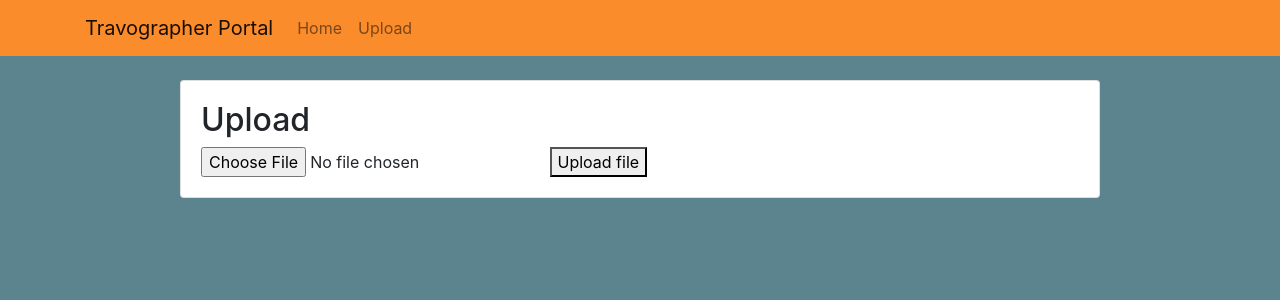
After one commit to vinaysomawat/Travographer-Portal, a Django app: page /upload/ in a window 1280 px wide. The commit adds this page. Shown: the top 300 px of the page. Run offline with Django 3.2, Linux system fonts and the light colour scheme; some libraries are stand-ins or nearby versions.

Commit message:
upload file option added

```diff
--- a/uploadportal/templates/base.html
+++ b/uploadportal/templates/base.html
@@ -18,6 +18,9 @@
         <ul class="navbar-nav">
           <li class="nav-item">
             <a class="nav-link" href="{% url 'home' %}">Home</a>
+          </li>
+          <li class="nav-item">
+            <a class="nav-link" href="{% url 'upload' %}">Upload</a>
           </li>
         </ul>
       </div>
--- a/uploadportal/templates/home.html
+++ b/uploadportal/templates/home.html
@@ -5,4 +5,6 @@
  <li class="card-text">Upload the image files.</li>
     <li class="card-text">View uploaded files.</li>
 
+
+
 {% endblock %}
--- /dev/null
+++ b/uploadportal/templates/upload.html
@@ -0,0 +1,14 @@
+{% extends 'base.html' %}
+
+{% block content %}
+   <h2>Upload</h2>
+  <form method="post" enctype="multipart/form-data">
+    {% csrf_token %}
+    <input type="file" name="document">
+    <button type="submit">Upload file</button>
+  </form>
+  {% if url %}
+    <p>Uploaded file: <a href="{{ url }}">{{ url }}</a></p>
+  {% endif %}
+
+{% endblock %}
--- a/uploadportal/urls.py
+++ b/uploadportal/urls.py
@@ -4,4 +4,5 @@ from django.views.generic.base import TemplateView
 
 urlpatterns = [
     path('', TemplateView.as_view(template_name='home.html'), name='home'),
+    path('upload/', views.upload, name='upload'),
 ]
--- a/uploadportal/views.py
+++ b/uploadportal/views.py
@@ -1,7 +1,17 @@
 from django.shortcuts import render
 from django.views.generic import TemplateView, ListView, CreateView
+from django.core.files.storage import FileSystemStorage
 
 # Create your views here.
 
 class Home(TemplateView):
     template_name = 'home.html'
+
+def upload(request):
+    context = {}
+    if request.method == 'POST':
+        uploaded_file = request.FILES['document']
+        fs = FileSystemStorage()
+        name = fs.save(uploaded_file.name, uploaded_file)
+        context['url'] = fs.url(name)
+    return render(request, 'upload.html', context)
```
